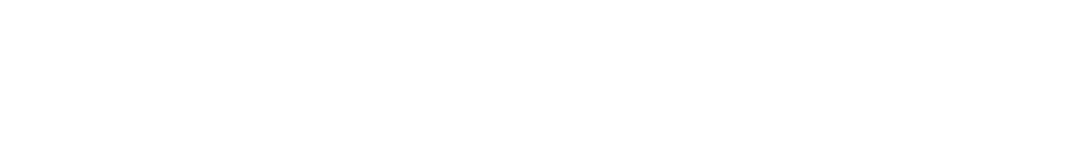
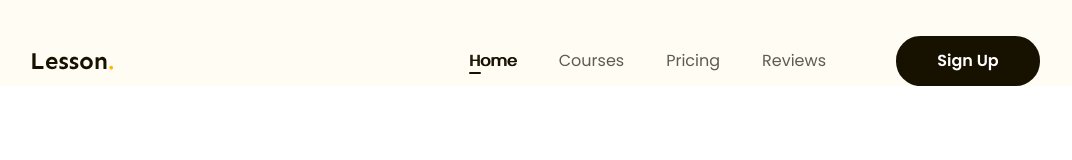
Before and after one commit to HuyNguyenChau/f8-project-2, a plain HTML site: page index.html in a window 1280 px wide. Shown: the top 160 px of the page, without its empty margins (105-1177 px from the left). Drawn offline with Linux system fonts and the light colour scheme.

Commit message:
Tạo Xong Header

```diff
--- a/assets/css/styles.css
+++ b/assets/css/styles.css
@@ -1,3 +1,91 @@
+/* ----------------------Phần Hệ Thống-------------------------------------------------------------------------------------- */
 * {
     box-sizing: border-box;
 }
+html {
+    font-size: 62.5%;
+}
+body {
+    font-family: "Poppins", sans-serif;
+    font-size: 1.6rem;
+}
+/* ----------------------Phần dùng chung Common----------------------------------------------------------------------------- */
+/* -----Main-content----- */
+.main-content {
+    width: 1170px;
+    max-width: calc(100% - 270px);
+    margin-left: auto;
+    margin-right: auto;
+}
+/* Thẻ a */
+a {
+    text-decoration: none;
+}
+/* Nút btn button */
+.btn {
+    display: inline-block;
+    line-height: 50px;
+    min-width: 118px;
+    font-weight: 600;
+    font-size: 1.6rem;
+    /* line-height: 28px; identical to box height, or 175% */
+    text-align: center;
+    color: #ffffff;
+    background: #171100;
+    border-radius: 24.5px;
+}
+/* ----------------------Phần nội dung CSS--------------------------------------------------------------------------------- */
+
+/* -------------------------------------Phần Header------------------------------ */
+.header {
+    background: #fffcf4;
+}
+.header.fixed {
+    position: sticky;
+    top: -28px;
+}
+.header .body {
+    display: flex;
+    align-items: center;
+    padding-top: 36px;
+}
+/* -----Phần Nav----- */
+.header .nav {
+    margin-left: auto;
+}
+.header .nav ul {
+    display: flex;
+}
+.header .nav ul li a {
+    position: relative;
+    padding: 8px 21px;
+    /* font-weight: 400; mặc định là 400 rồi */
+    /* font-size: 1.6rem; mặc định 16px rồi */
+    color: #5f5b53;
+}
+.header .nav a:hover,
+.header .nav li.active a {
+    text-shadow: 1px 0 0 currentColor;
+    /* font-weight: 600; do ta đã dùng text-shadow thay thế nên ko cần font-weight nữa */
+    /* font-size: 16px; mặc định 16px rồi */
+    /* line-height: 1.75; identical to box height, or 175% */
+    color: #171100;
+}
+.header .nav li.active a::after {
+    display: block;
+    position: absolute;
+    content: "";
+    width: 12px;
+    height: 2px;
+    background: #171100;
+    border-radius: 1px;
+    left: 21px;
+    bottom: 6px;
+}
+/* -----Phần sign up btn----- */
+.header .sign-up-btn {
+    min-width: 144px;
+}
+.header .body .action {
+    margin-left: 49px;
+}
--- a/index.html
+++ b/index.html
@@ -4,7 +4,54 @@
         <meta charset="UTF-8" />
         <meta http-equiv="X-UA-Compatible" content="IE=edge" />
         <meta name="viewport" content="width=device-width, initial-scale=1.0" />
+        <!-- Title -->
         <title>Learn without limits and spread knowledge.</title>
+        <!-- Styles Sheet -->
+        <link rel="stylesheet" href="./assets/css/reset.css" />
+        <link rel="stylesheet" href="./assets/css/styles.css" />
+        <!-- Font styles -->
+        <link rel="preconnect" href="https://fonts.googleapis.com" />
+        <link rel="preconnect" href="https://fonts.gstatic.com" crossorigin />
+        <link
+            href="https://fonts.googleapis.com/css2?family=Poppins:ital,wght@0,400;0,500;0,600;0,700;0,900;1,400;1,700&family=Sen:wght@700;800&display=swap"
+            rel="stylesheet"
+        />
     </head>
-    <body></body>
+    <!---------------------------------------------------------Body-------------------------------------------------------------->
+    <body>
+        <main style="height: 5000px">
+            <!---------------------------- Header ------------------------------>
+            <header class="header fixed">
+                <div class="main-content">
+                    <div class="body">
+                        <!-- Logo -->
+                        <img src="./assets/img/Logo.svg" alt="Lesson" />
+                        <!-- Nav-->
+                        <nav class="nav">
+                            <ul>
+                                <li class="active">
+                                    <a href="#!">Home</a>
+                                </li>
+                                <li>
+                                    <a href="#!">Courses</a>
+                                </li>
+                                <li>
+                                    <a href="#!">Pricing</a>
+                                </li>
+                                <li>
+                                    <a href="#!">Reviews</a>
+                                </li>
+                            </ul>
+                        </nav>
+                        <!-- Sign Up -->
+                        <div class="action">
+                            <a href="#!" class="btn sign-up-btn">Sign Up</a>
+                        </div>
+                    </div>
+                </div>
+            </header>
+            <!---------------------------- Hero -------------------------------->
+            <div class="hero"></div>
+        </main>
+    </body>
 </html>
```
Also changed, not shown: assets/favicon/media-icon.svg (added), assets/img/Logo.svg (added), 1 other file.
